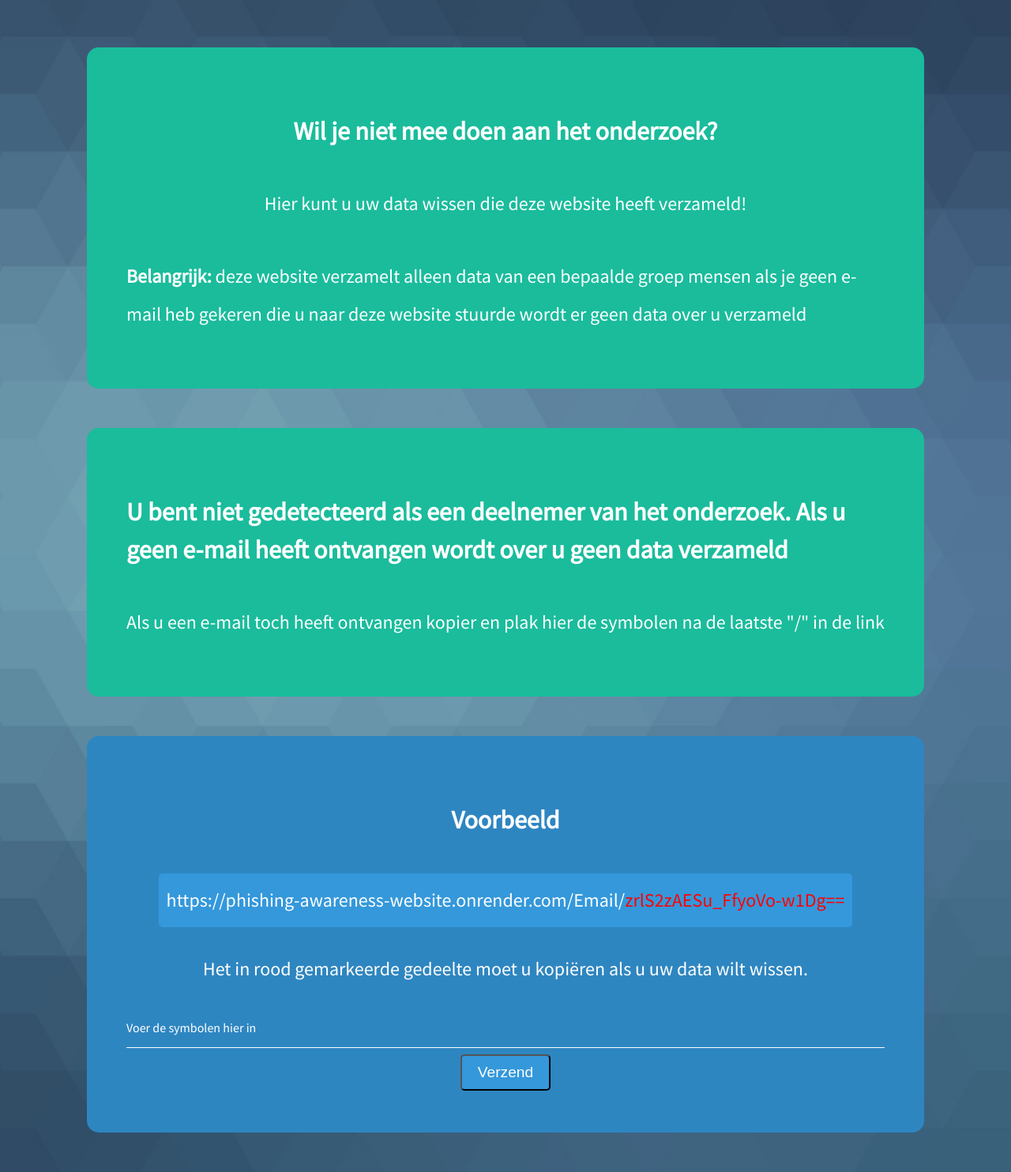
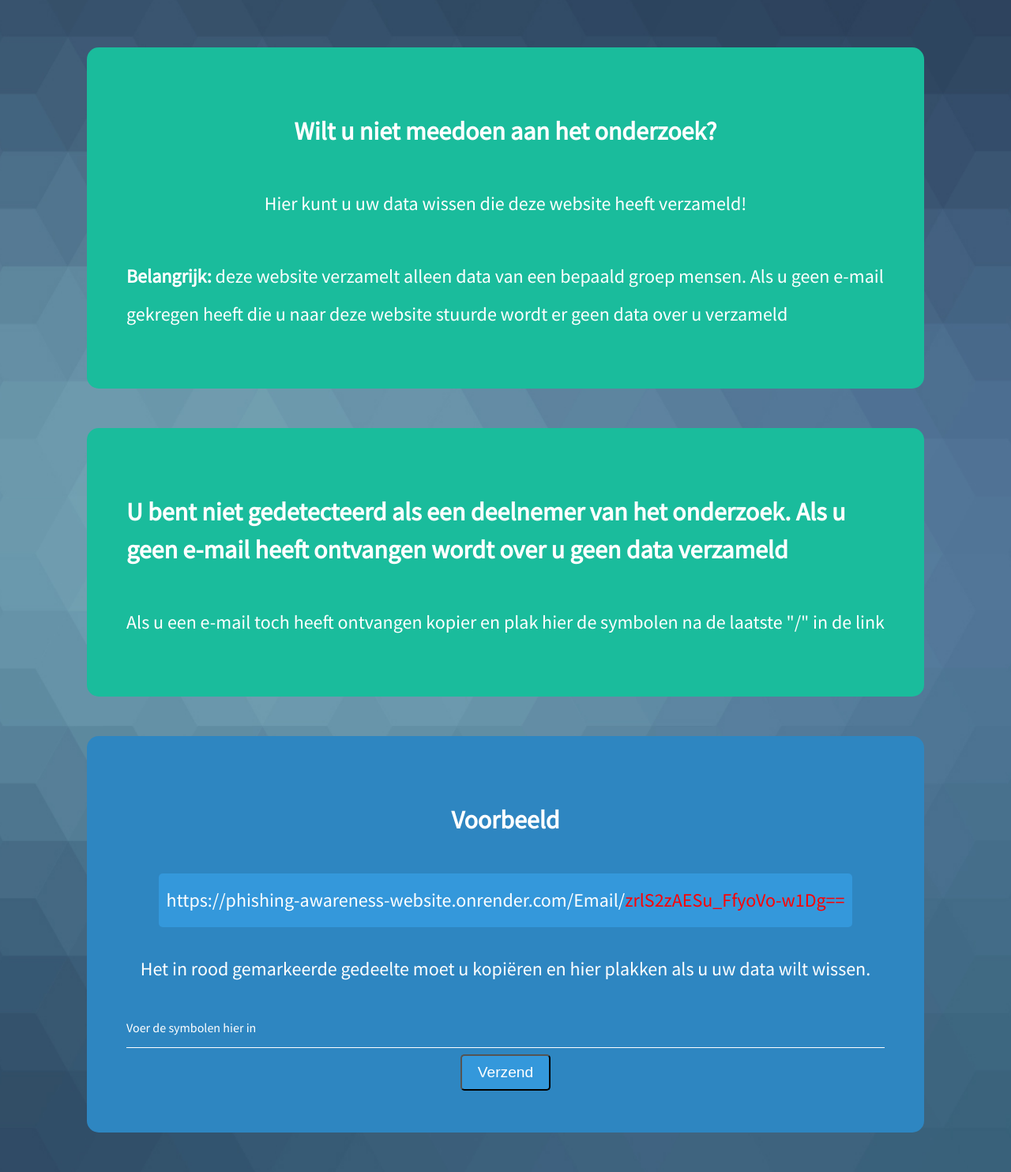
Before and after one commit to H3LL0U/Phishing_awareness_website, a Flask app: page /data_wissen in a window 1280 px wide. Shown: the part 82-1566 px from the top of the page at 79% size. Run offline with Flask 3, Linux system fonts and the light colour scheme; parts of the project's set-up code (start-up, migrations or seed data) failed here and were passed over; some libraries are stand-ins or nearby versions.

Commit message:
fix minor spelling mistakes

```diff
--- a/templates/data_wissen.html
+++ b/templates/data_wissen.html
@@ -21,9 +21,9 @@
     {% include 'components/confirmation_pop-up.html' %}
     <div class="tm-container-fluid">
         <section class=" tm-flex-center tm-mb-50 tm-p-50 tm-bgcolor-8 tm-border-rounded tm-mt-60">
-            <h3 >Wil je niet mee doen aan het onderzoek?</h3>
+            <h3 >Wilt u niet meedoen aan het onderzoek?</h3>
             <p>Hier kunt u uw data wissen die deze website heeft verzameld!</p>
-            <p><strong>Belangrijk:</strong> deze website verzamelt alleen data van een bepaalde groep mensen als je geen e-mail heb gekeren die u naar deze website stuurde wordt er geen data over u verzameld</p>
+            <p><strong>Belangrijk:</strong> deze website verzamelt alleen data van een bepaald groep mensen. Als u geen e-mail gekregen heeft die u naar deze website stuurde wordt er geen data over u verzameld</p>
     <!--Case user has cookie set-->
     {% if user_detected %}
     <a class="delete_data_button github-button" onclick="askConfirmation()">Verwijder mijn data</a>
@@ -42,7 +42,7 @@
 
             <p class="steps-explanation">https://phishing-awareness-website.onrender.com/Email/<span style="color: red;">zrlS2zAESu_FfyoVo-w1Dg==</span></p>
 
-            <p>Het in rood gemarkeerde gedeelte moet u kopiëren als u uw data wilt wissen.</p>
+            <p>Het in rood gemarkeerde gedeelte moet u kopiëren en hier plakken als u uw data wilt wissen.</p>
             <input type="text" id="symbolInput" placeholder="Voer de symbolen hier in" />
 
             <!-- Submit button -->
```
